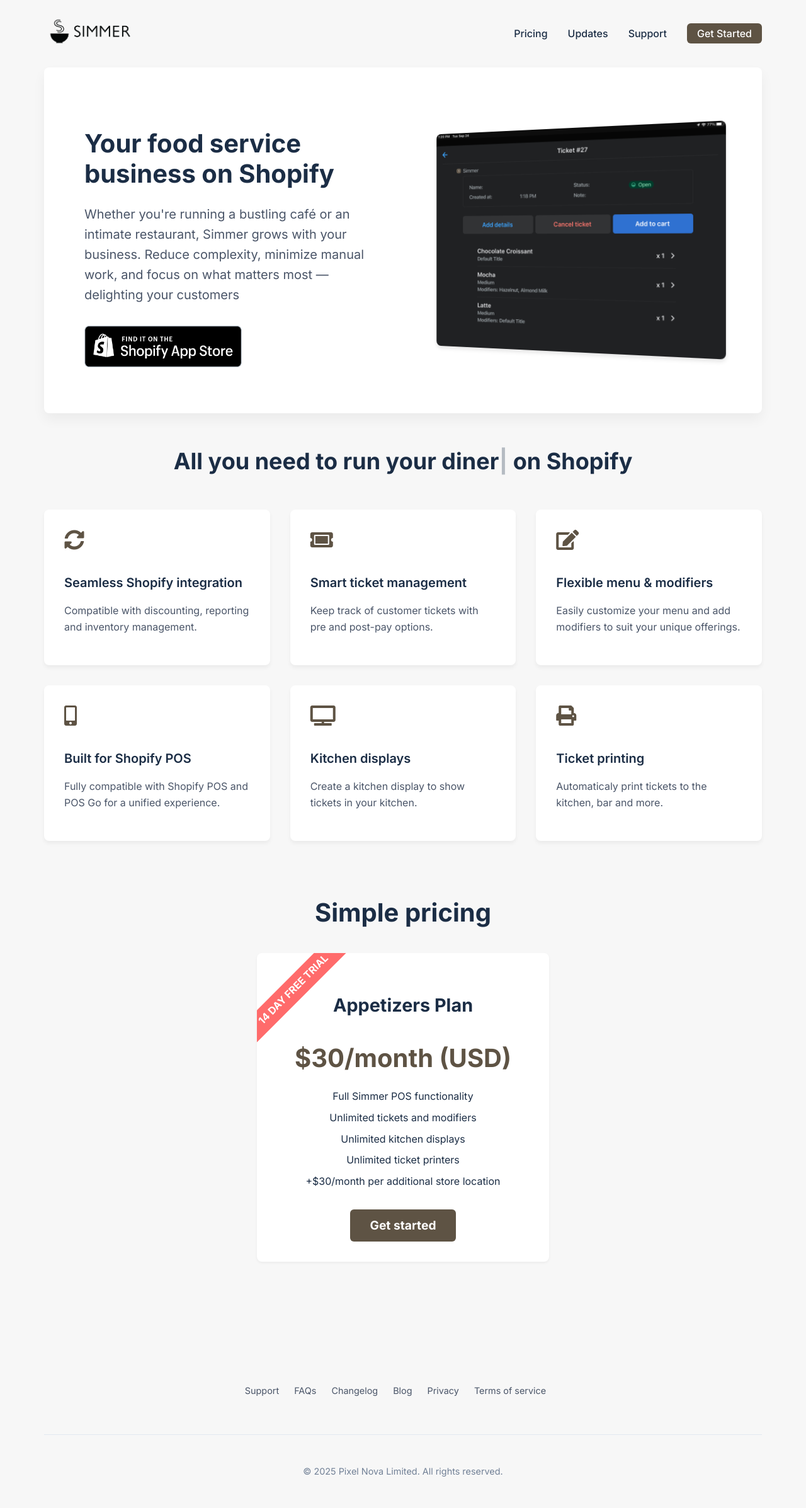
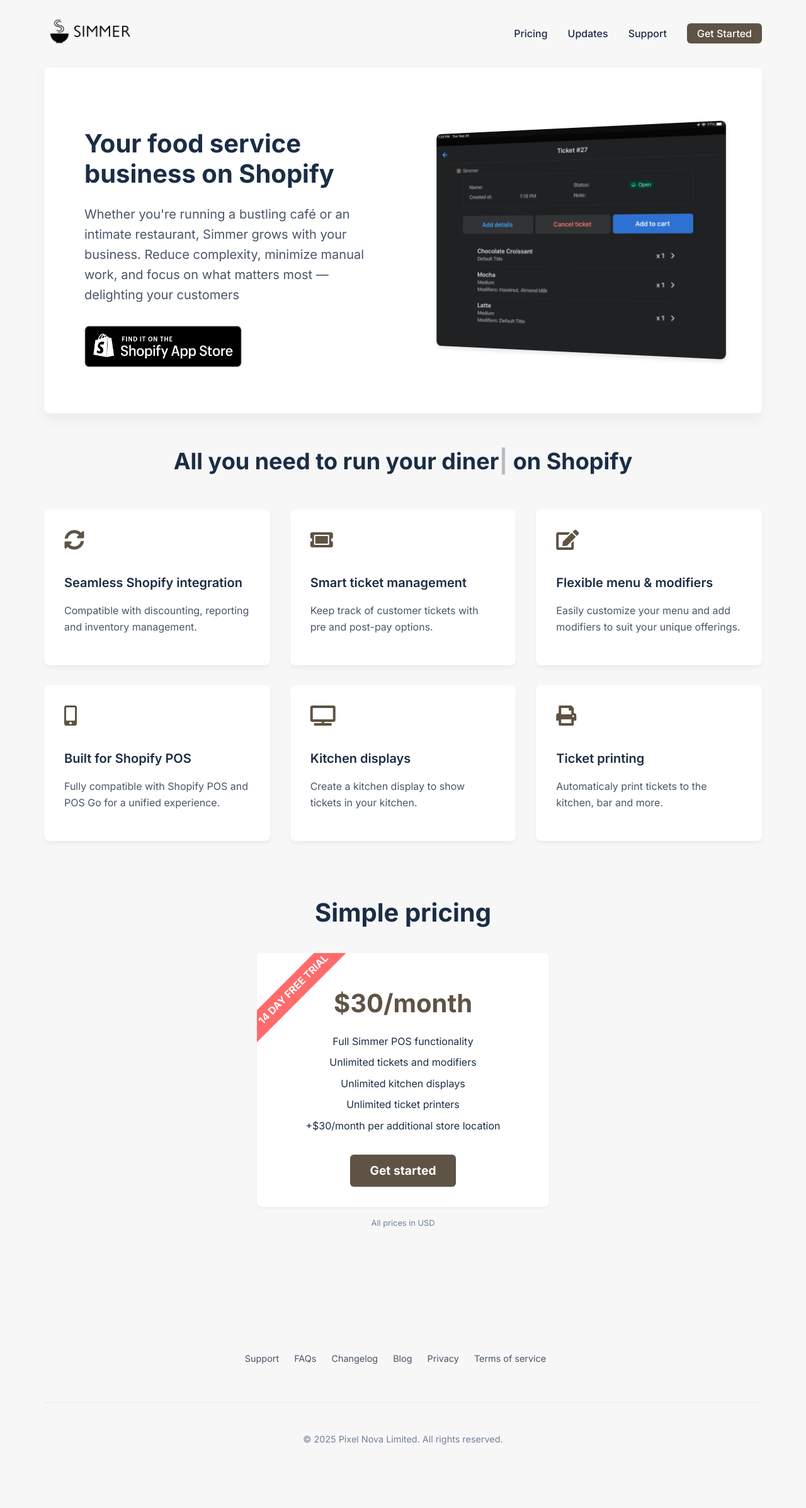
Before and after one commit to Pixel-Nova-Apps/simmerpos.com, a Jekyll site: the page built from index.html, in a window 1280 px wide. Shown: the whole page at 63% size. Built offline with Jekyll 4.4.1, drawn with Linux system fonts in a browser that asks for light colours; after the commit the page ends 2343 px from its top, so only the background shows below that.

Commit message:
udpated pricing

```diff
--- a/_layouts/default.html
+++ b/_layouts/default.html
@@ -62,8 +62,7 @@
             <h2 class="pricing-title">Simple pricing</h2>
             <div class="pricing-option">
               <div class="pricing-banner">14 DAY FREE TRIAL</div>
-              <h3>Appetizers Plan</h3>
-              <p class="price">$30/month (USD)</p>
+              <p class="price">$30/month</p>
               <ul class="pricing-features">
                 <li>Full Simmer POS functionality</li>
                 <li>Unlimited tickets and modifiers</li>
@@ -73,6 +72,8 @@
               </ul>
               <a href="https://apps.shopify.com/simmer" class="btn btn-primary">Get started</a>
             </div>
+
+            <div class="pricing-note">All prices in USD</div>
           </section>
         </main>
         {% include footer.html %}
--- a/main.scss
+++ b/main.scss
@@ -347,6 +347,11 @@ h1 {
     position: relative;
     overflow: hidden;
   }
+  .pricing-note {
+    font-size: 0.8rem;
+    color: #718096;
+    margin-top: 1rem;
+  }
 }
 
 @media (max-width: 1024px) {
```
